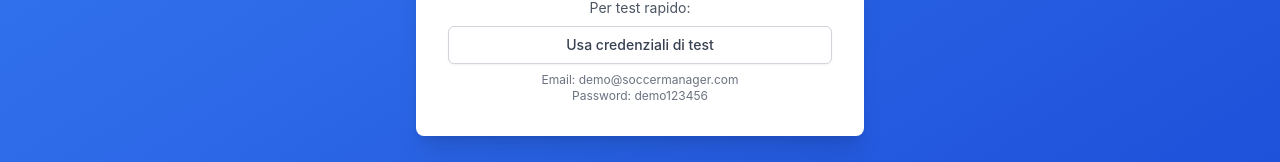
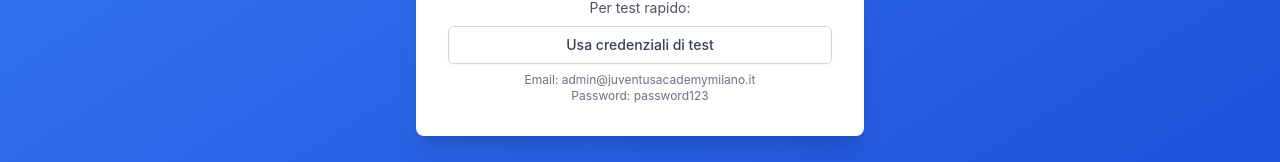
Before and after one commit to 241luca/gestione-calcio, a React (Vite) app: page /login in a window 1280 px wide. Shown: the part 539-701 px from the top of the page. Built offline with nearby package versions, Linux system fonts and the light colour scheme; no server answers; the HTML template or start-up script is replaced by a standard one.

Commit message:
fix: corretto login e doppio api path nella dashboard

```diff
--- a/src/pages/DashboardPage.jsx
+++ b/src/pages/DashboardPage.jsx
@@ -57,7 +57,7 @@
 
       // Carica documenti in scadenza
       try {
-        const docsResponse = await api.get('/api/v1/documents/expiring?days=30');
+        const docsResponse = await api.get('/documents/expiring?days=30');
         if (docsResponse.data.success) {
           const docs = docsResponse.data.data || [];
           setExpiringDocs(docs.slice(0, 5)); // Prendi i primi 5
@@ -72,7 +72,7 @@
 
       // Carica pagamenti scaduti
       try {
-        const paymentsResponse = await api.get('/api/v1/payments/overdue');
+        const paymentsResponse = await api.get('/payments/overdue');
         if (paymentsResponse.data.success && paymentsResponse.data.data) {
           const overdueData = paymentsResponse.data.data;
           setOverduePayments({
@@ -91,7 +91,7 @@
 
       // Carica prossime partite
       try {
-        const matchesResponse = await api.get('/api/v1/matches/upcoming?limit=5');
+        const matchesResponse = await api.get('/matches/upcoming?limit=5');
         if (matchesResponse.data.success) {
           const matches = matchesResponse.data.data || [];
           setUpcomingMatches(matches);
--- a/src/pages/LoginPage.jsx
+++ b/src/pages/LoginPage.jsx
@@ -48,8 +48,8 @@
   // Funzione per riempire automaticamente i campi per test
   const fillTestCredentials = () => {
     setFormData({
-      email: 'demo@soccermanager.com',
-      password: 'demo123456'
+      email: 'admin@juventusacademymilano.it',
+      password: 'password123'
     });
     toast.success('Credenziali di test inserite');
   };
@@ -130,8 +130,8 @@
               Usa credenziali di test
             </button>
             <p className="mt-2 text-center text-xs text-gray-500">
-              Email: demo@soccermanager.com<br />
-              Password: demo123456
+              Email: admin@juventusacademymilano.it<br />
+              Password: password123
             </p>
           </div>
         </div>
```
Also changed, not shown: 2 other files (tests, documents, lock files or other folders).
